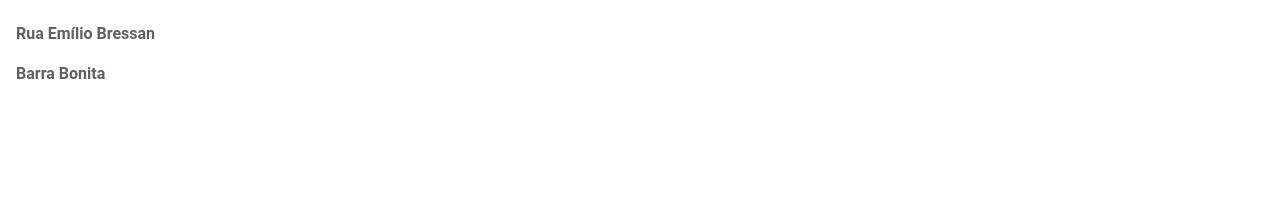
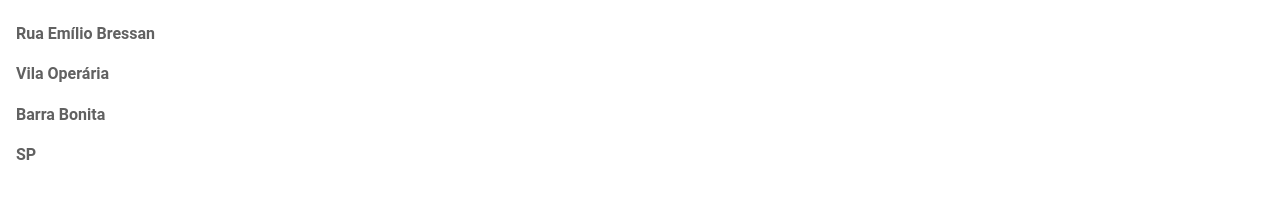
Before and after one commit to felipebonadio/viacepAngular, an Angular app: page /ceps/17340170 in a window 1280 px wide. Shown: the part 168-366 px from the top of the page. Built offline with nearby package versions, Linux system fonts and the light colour scheme.

Commit message:
2 files modified

```diff
--- a/src/app/cep/cep.component.html
+++ b/src/app/cep/cep.component.html
@@ -3,5 +3,7 @@
 <div *ngIf="cep">
   <h3>{{ cep.cep }}</h3>
   <h4>{{ cep.logradouro }}</h4>
+  <h4>{{ cep.bairro}}</h4>
   <h4>{{ cep.localidade }}</h4>
+  <h4>{{ cep.uf }}</h4>
 </div>
--- a/src/app/home-page/home-page.component.ts
+++ b/src/app/home-page/home-page.component.ts
@@ -1,6 +1,6 @@
 import { Component, OnInit } from '@angular/core';
 import { Router } from '@angular/router';
-import { Cep, ceps } from '../ceps';
+import { Cep } from '../ceps';
 
 @Component({
   selector: 'app-home-page',
@@ -13,8 +13,6 @@ export class HomePageComponent {
 
   constructor(private router: Router) { }
 
-
-
   getCep(cep:string) {
     this.router.navigate(['ceps', cep]);
   }
```
